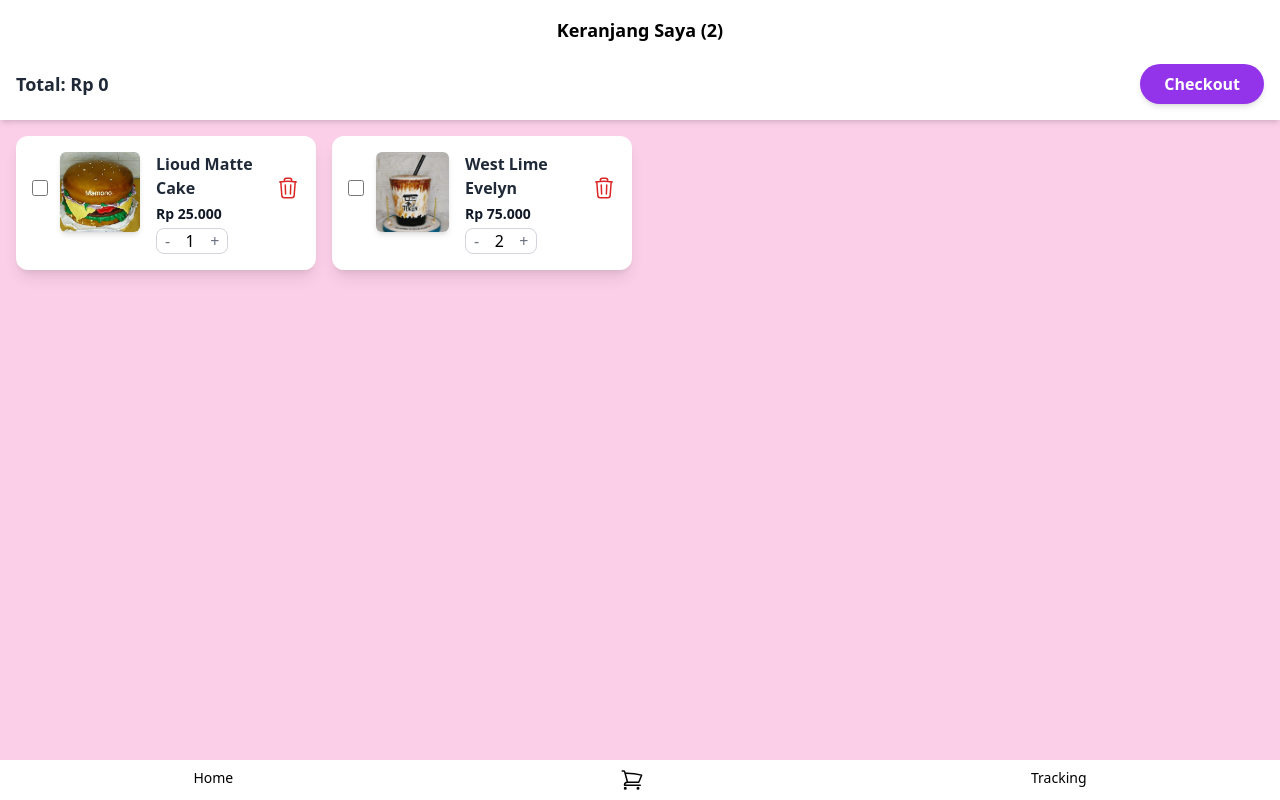
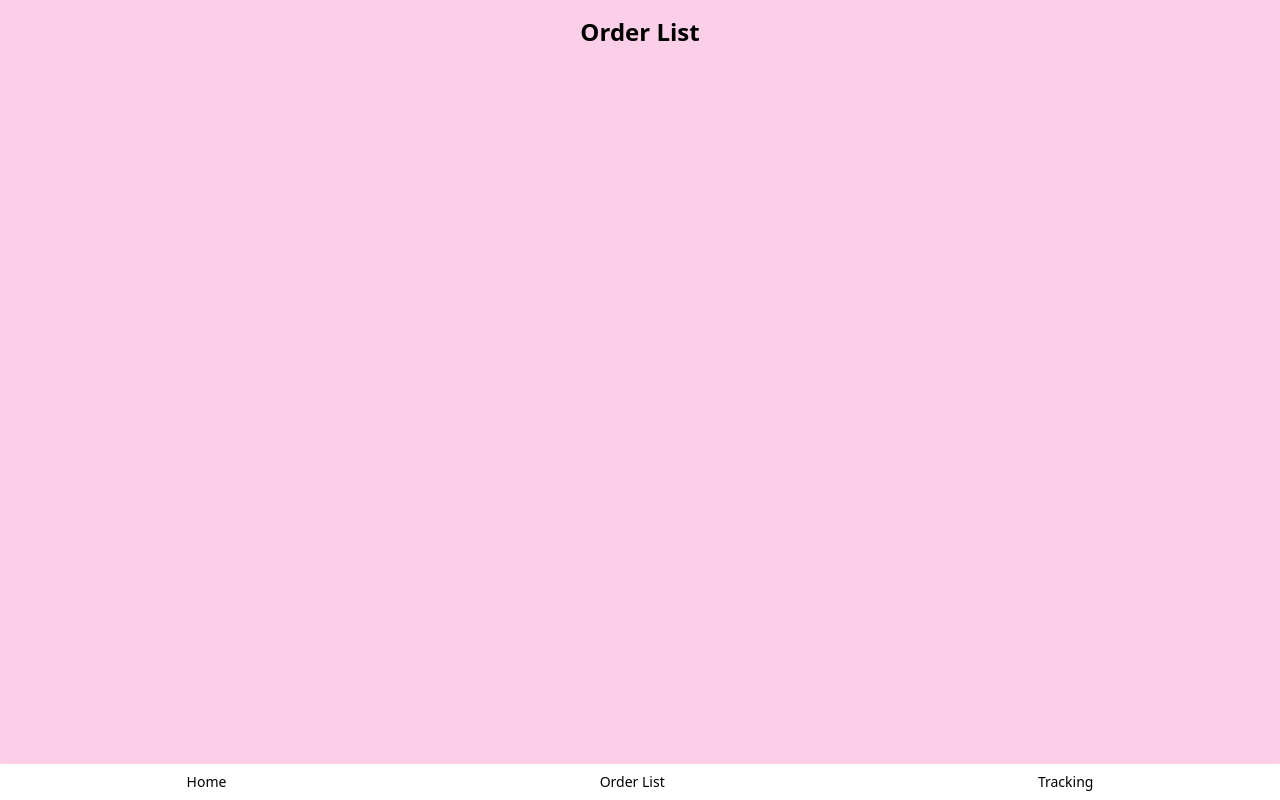
Before and after one commit to esa89/reseller-mamono-cake, a React (Vite) app: page /order-list in a window 1280 px wide. Built offline with nearby package versions, Linux system fonts and the light colour scheme.

Commit message:
Revert "add feature order list "

```diff
--- a/src/components/FooterMenu.tsx
+++ b/src/components/FooterMenu.tsx
@@ -2,8 +2,7 @@ import React from 'react';
 import { useNavigate } from 'react-router-dom';  // Import useNavigate untuk navigasi
 
 const FooterMenu: React.FC = () => {
-  const navigate = useNavigate();
-  // Deklarasi useNavigate untuk navigasi
+  const navigate = useNavigate();  // Deklarasi useNavigate untuk navigasi
 
   return (
     <div className="fixed bottom-0 left-0 right-0 bg-white shadow-md">
@@ -24,9 +23,7 @@ const FooterMenu: React.FC = () => {
           onClick={() => navigate('/order-list')}
         >
           <i className="fas fa-list-alt text-xl"></i>
-          <svg xmlns="http://www.w3.org/2000/svg" fill="none" viewBox="0 0 24 24" strokeWidth={1.5} stroke="currentColor" className="size-6">
-            <path strokeLinecap="round" strokeLinejoin="round" d="M2.25 3h1.386c.51 0 .955.343 1.087.835l.383 1.437M7.5 14.25a3 3 0 0 0-3 3h15.75m-12.75-3h11.218c1.121-2.3 2.1-4.684 2.924-7.138a60.114 60.114 0 0 0-16.536-1.84M7.5 14.25 5.106 5.272M6 20.25a.75.75 0 1 1-1.5 0 .75.75 0 0 1 1.5 0Zm12.75 0a.75.75 0 1 1-1.5 0 .75.75 0 0 1 1.5 0Z" />
-          </svg>
+          <p className="text-sm">Order List</p>
         </button>
 
         {/* Tombol untuk Tracking */}
--- a/src/components/OrderList.tsx
+++ /dev/null
@@ -1,184 +0,0 @@
-import React, { useEffect, useState } from 'react';
-
-interface listOrder{
-  name: string;
-  price: number;
-  quantity: number;
-  image: string;
-}
-
-const initialListOrder: listOrder[] = [
-  { name: "Lioud Matte Cake", price: 25000, image: "/assets/kue1.png", quantity : 1 },
-  { name: "West Lime Evelyn", price: 75000, image: "/assets/kue2.png", quantity : 2 },
-  // { name: "Laneige Cake", price: 55000, image: "/assets/kue1.png", quantity : 2 },
-  // { name: "Milani Smooth Finish", price: 25000, image: "/assets/kue2.png",  quantity : 1 },
-  // { name: "Lioud Matte Cake", price: 45000, image: "/assets/kue1.png", quantity : 2 },
-];
-
-
-const OrderList: React.FC = () => {
-  const [listOrder, setListOrder] = useState<listOrder[]>(initialListOrder);
-  const [selectedOrders, setSelectedOrders] = useState<number[]>([]);
-  const userID = 234
-
-
-
-  const increaseQuantity = (index: number) => {
-    setListOrder(prevListOrder =>
-      prevListOrder.map((item, i) =>
-        i === index ? { ...item, quantity: item.quantity + 1 } : item
-      )
-    );
-  };
-
-  const decreaseQuantity = (index: number) => {
-    setListOrder(prevListOrder =>
-      prevListOrder.map((item, i) =>
-        i === index && item.quantity > 1 ? { ...item, quantity: item.quantity - 1 } : item
-      )
-    );
-  };
-
-  const formatRupiah = (number: number) => {
-    return new Intl.NumberFormat('id-ID', {
-      style: 'currency',
-      currency: 'IDR',
-      minimumFractionDigits: 0,
-    }).format(number);
-  }
-
-  const handleDelete = () => {
-    const confirmed = window.confirm('apakah anda yakin ingin menghapus produk ini?');
-    if (confirmed) {
-      alert('data berhasil terhapus')
-    }
-  }
-
-  const handleSelectedOrder = (index:number) => {
-    setSelectedOrders(prevSelected =>
-      prevSelected.includes(index)
-      ? prevSelected.filter(i=>i !== index)
-      : [...prevSelected, index]
-    )
-  }
-
-  const getTotal = () => {
-    return selectedOrders.reduce((total,index) =>{
-      const item = listOrder[index]
-      return total + item.price *item.quantity
-    },0)
-  }
-
-  const truncateText = (text: string, length: number) => {
-    if (text.length > length) {
-      return text.slice(0, length) + '...';
-    }
-    return text;
-  };
-
-  const handleCheckout = () => {
-    if(selectedOrders.length < 1){
-      alert('silahkan pilih produk terlebih dahulu')
-      return
-    }
-
-    const confirmed = window.confirm("apakah anda yakin ingin Checkout barang ini?")
-
-    if(confirmed){
-      alert('barang sudah di checkout silahkan lihat di tracking')
-    }
-  }
-
-  useEffect(() => {
-    const setCart = localStorage.getItem(`cart_${userID}`);
-
-    if(setCart){
-      setListOrder(JSON.parse(setCart))
-    }
-  },[])
-
-
-  return (
-    <div className="mb-10">
-      <div className="sticky top-0 z-10 w-full bg-white p-4 shadow-md mb-4">
-        <div className="flex flex-col items-center mb-5">
-          <h1 className="text-lg font-bold">Keranjang Saya {listOrder.length < 1 ? "":`(${listOrder.length})`}</h1>
-        </div>
-        <div className="flex justify-between items-center w-full">
-          <div className="text-lg font-bold text-gray-800">
-            Total: {formatRupiah(getTotal())}
-          </div>
-          <button
-            onClick={() => handleCheckout()}
-            className="bg-purple-600 text-white px-6 py-2 rounded-full font-semibold shadow-md hover:bg-purple-700 transition duration-200"
-          >
-            Checkout {selectedOrders.length < 1 ? " " : `[${selectedOrders.length}]`}
-          </button>
-        </div>
-      </div>
-
-
-      {listOrder.length === 0 ? (
-        <div className="absolute top-1/2 left-1/2 transform -translate-x-1/2 -translate-y-1/2">
-          <p className="text-center text-lg text-gray-600">Keranjang masih kosong</p>
-        </div>
-      ) : (
-        <div className="grid grid-cols-1 md:grid-cols-2 lg:grid-cols-4 gap-4 mt-4 mx-4 justify-items-center">
-          {listOrder.map((order, index) => (
-            <div key={index} className="flex items-start bg-white rounded-xl shadow-lg p-4 w-full max-w-md">
-              <div className="flex mt-6 items-center mr-3">
-                <input
-                  type="checkbox"
-                  className="w-4 h-4 accent-purple-600 bg-gray-100 border-gray-300 focus:ring-purple-500 focus:ring-2 focus:ring-opacity-50 mt-1"
-                  checked={selectedOrders.includes(index)}
-                  onChange={() => handleSelectedOrder(index)}
-                  />
-              </div>
-              <img
-                src={order.image}
-                alt={order.name}
-                className="w-20 h-20 object-cover rounded-md shadow-md mr-4"
-              />
-              <div className="flex-grow">
-                <h3 className="text-md font-semibold text-gray-800 mb-1">{truncateText(order.name,16)}</h3>
-                <p className="text-sm font-bold text-gray-900 mb-1">{formatRupiah(order.price)}</p>
-                <div className="flex items-center">
-                  <div className="flex items-center border border-gray-300 rounded-lg px-2">
-                    <button onClick={() => decreaseQuantity(index)} className="text-gray-500">-</button>
-                    <input
-                      type="text"
-                      value={order.quantity}
-                      readOnly
-                      className="w-8 text-center mx-1 bg-white"
-                    />
-                    <button onClick={() => increaseQuantity(index)} className="text-gray-500">+</button>
-                  </div>
-                </div>
-              </div>
-              <div className="mt-6">
-                <button onClick={()=>handleDelete()}>
-                  <svg
-                    xmlns="http://www.w3.org/2000/svg"
-                    fill="none"
-                    viewBox="0 0 24 24"
-                    strokeWidth={1.5}
-                    stroke="currentColor"
-                    className="size-6 text-red-600"
-                  >
-                    <path
-                      strokeLinecap="round"
-                      strokeLinejoin="round"
-                      d="M14.74 9L14.394 18m-4.788 0L9.26 9m9.968-3.21c.342.052.682.107 1.022.166m-1.022-.165L18.16 19.673a2.25 2.25 0 0 1-2.244 2.077H8.084a2.25 2.25 0 0 1-2.244-2.077L4.772 5.79m14.456 0a48.108 48.108 0 0 0-3.478-.397m-12 .562c.34-.059.68-.114 1.022-.165m0 0a48.11 48.11 0 0 1 3.478-.397m7.5 0v-.916c0-1.18-.91-2.164-2.09-2.201a51.964 51.964 0 0 0-3.32 0c-1.18.037-2.09 1.022-2.09 2.201v.916m7.5 0a48.667 48.667 0 0 0-7.5 0"
-                    />
-                  </svg>
-                </button>
-              </div>
-            </div>
-          ))}
-        </div>
-      )}
-    </div>
-  );
-};
-
-export default OrderList;
--- a/src/components/ProductList.tsx
+++ b/src/components/ProductList.tsx
@@ -4,17 +4,17 @@ import { useNavigate } from 'react-router-dom';  // Import useNavigate untuk nav
 // Definisikan tipe Product
 interface Product {
   name: string;
-  price: number;
+  price: string;
   image: string;
   description: string;
 }
 
 const products: Product[] = [
-  { name: "Lioud Matte Cake", price: 25000, image: "/assets/kue1.png", description: "Kue matte dengan tekstur lembut dan rasa manis yang pas." },
-  { name: "West Lime Evelyn", price: 25000, image: "/assets/kue2.png", description: "Kue lemon dengan rasa segar, dibuat dari bahan berkualitas." },
-  { name: "Laneige Cake", price: 75000, image: "/assets/kue1.png", description: "Kue spesial dengan lapisan lembut dan krim manis." },
-  { name: "Milani Smooth Finish", price: 25000, image: "/assets/kue2.png", description: "Kue dengan tekstur halus dan cita rasa premium." },
-  { name: "Lioud Matte Cake", price: 75000, image: "/assets/kue1.png", description: "Kue matte premium untuk acara spesial." },
+  { name: "Lioud Matte Cake", price: "Rp.25.000", image: "/assets/kue1.png", description: "Kue matte dengan tekstur lembut dan rasa manis yang pas." },
+  { name: "West Lime Evelyn", price: "Rp.25.000", image: "/assets/kue2.png", description: "Kue lemon dengan rasa segar, dibuat dari bahan berkualitas." },
+  { name: "Laneige Cake", price: "Rp.75.000", image: "/assets/kue1.png", description: "Kue spesial dengan lapisan lembut dan krim manis." },
+  { name: "Milani Smooth Finish", price: "Rp.25.000", image: "/assets/kue2.png", description: "Kue dengan tekstur halus dan cita rasa premium." },
+  { name: "Lioud Matte Cake", price: "Rp.75.000", image: "/assets/kue1.png", description: "Kue matte premium untuk acara spesial." },
 ];
 
 const ProductList: React.FC = () => {
--- a/src/pages/CakeDetailPage.tsx
+++ b/src/pages/CakeDetailPage.tsx
@@ -5,7 +5,7 @@ import FooterMenu from '../components/FooterMenu';
 // Definisikan tipe Product di sini juga
 interface Product {
   name: string;
-  price: number;
+  price: string;
   image: string;
   description: string;
 }
@@ -13,10 +13,6 @@ interface Product {
 const CakeDetailPage: React.FC = () => {
   const location = useLocation();
   const { product } = location.state as { product: Product };  // Definisikan tipe untuk state produk
-
-
-
-
 
   return (
     <div className="min-h-screen bg-pink-200 p-4">
--- a/src/pages/OrderListPage.tsx
+++ b/src/pages/OrderListPage.tsx
@@ -1,16 +1,12 @@
 import React from 'react';
 import FooterMenu from '../components/FooterMenu';
-import OrderList from '../components/OrderList';
-
-
 
 const OrderListPage: React.FC = () => {
   return (
-    <div className="min-h-screen bg-pink-200">
-        <OrderList />
-
-      {/* Footer Menu */}
-      <FooterMenu />
+    <div className="min-h-screen bg-pink-200 p-4">
+      <h1 className="text-center text-2xl font-bold">Order List</h1>
+      {/* Isi dengan daftar pesanan */}
+      <FooterMenu />  {/* Tambahkan FooterMenu */}
     </div>
   );
 };
```
Also changed, not shown: 2 other files (tests, documents, lock files or other folders).
